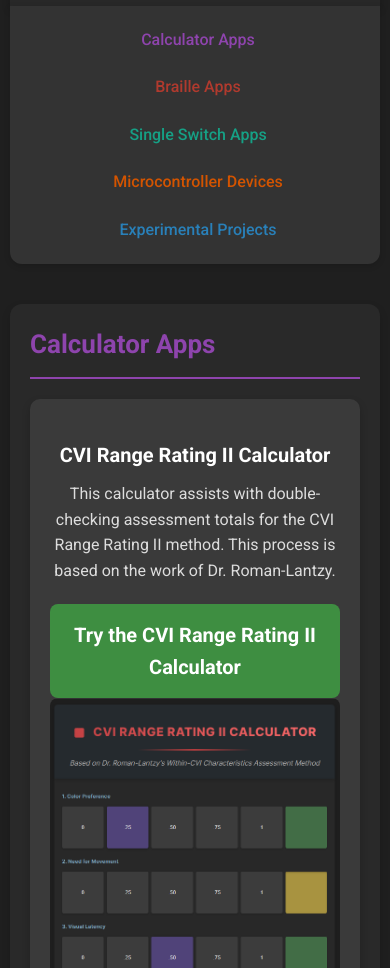
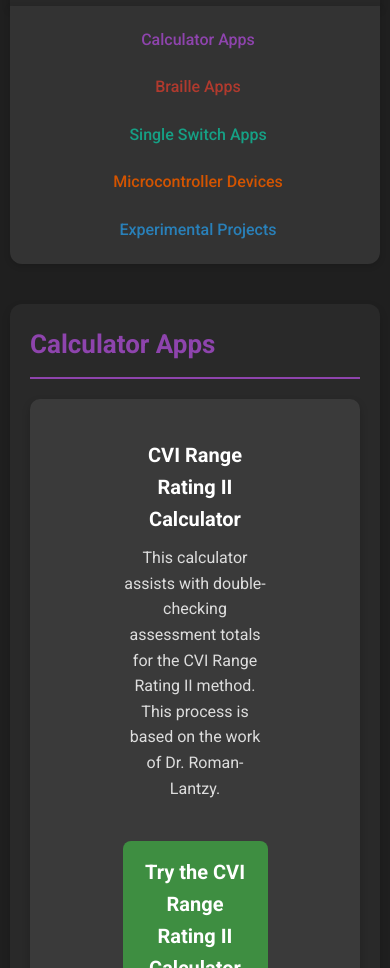
Before and after one commit to MicroSwitchers/MicroSwitchersAppSelector, a plain HTML site: page index.html in a window 390 px wide. Shown: the part 132-1100 px from the top of the page. Drawn offline with Linux system fonts and the light colour scheme.

Commit message:
Add files via upload

```diff
--- a/index.html
+++ b/index.html
@@ -223,6 +223,8 @@
       display: inline-block;
       border-radius: 8px;
       transition: color 0.3s ease, background-color 0.3s ease, transform 0.2s ease;
+      margin-top: 20px; /* Ensure more space above the button */
+      margin-bottom: 20px; /* Ensure more space below the button */
     }
 
     .project-card a:hover {
@@ -318,14 +320,20 @@
         max-width: 100%; /* Reset max-width */
       }
 
-      .project-card img, .project-card-content {
-        max-width: 100%; /* Ensure image and content take full width */
+      .project-card img {
+        max-width: 100%; /* Ensure image takes full width on smaller screens */
         margin-left: 0; /* Reset margin */
+        margin-bottom: 20px; /* Ensure space between image and other content */
       }
 
       .project-card-content {
         margin-top: 20px; /* Add margin between image and content */
         text-align: center; /* Center-align text on smaller screens for better appearance */
+      }
+
+      .project-card a {
+        margin-top: 20px; /* Ensure more space above the button */
+        margin-bottom: 20px; /* Ensure more space below the button */
       }
     }
   </style>
@@ -509,7 +517,7 @@
               <p>A minimal image canvas designed to be simple and flexible to import images and text for use with a gaze tracking device overlay. This requires a gaze tracking device with its own overlay software. OBS studio can be used to record a video of the gaze data.</p>
               <a href="https://microswitchers.github.io/gazecanvas/">Try GazeCanvas</a>
             </div>
-            <img src="image 7.png" alt="GazeCanvas App Screenshot">
+            <img src="image7.png" alt="GazeCanvas App Screenshot">
           </div>
         </li>
       </ul>
```
